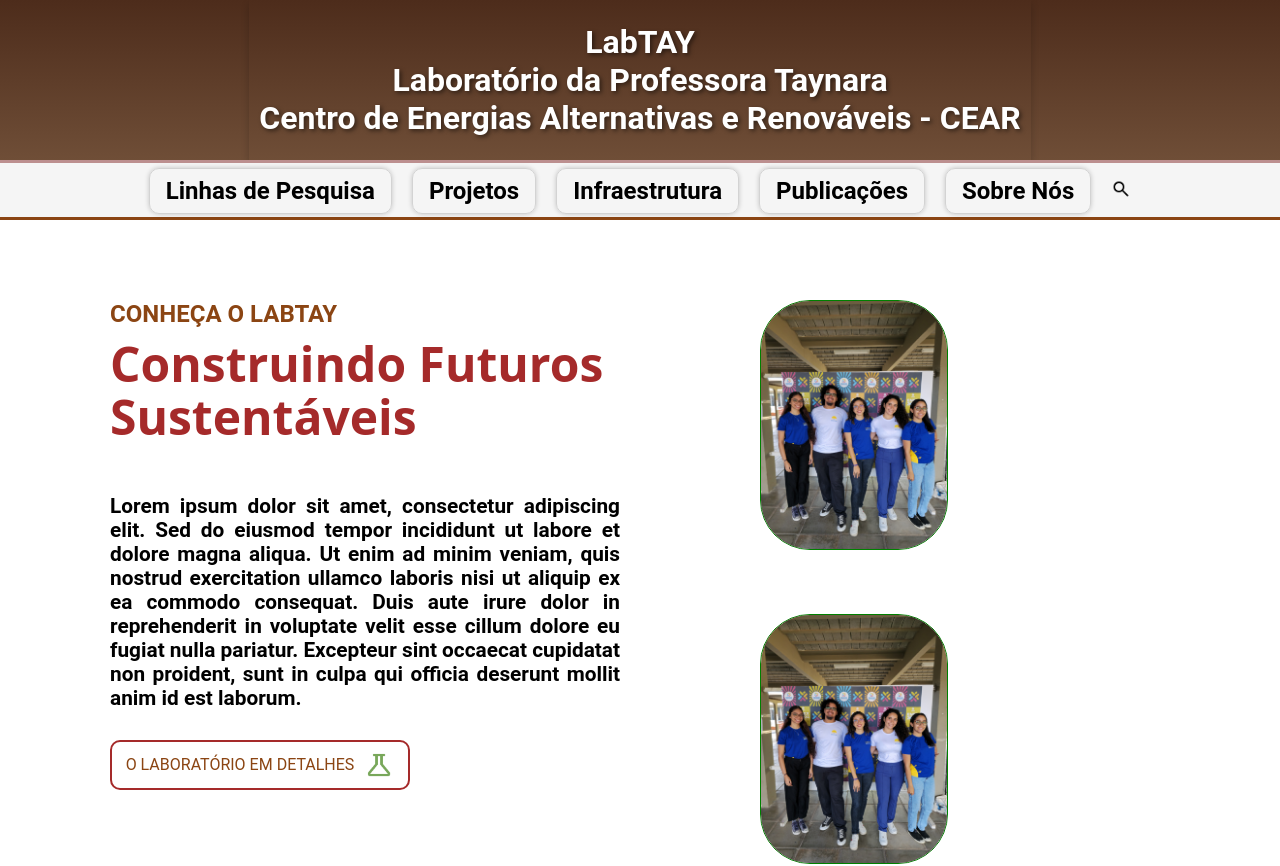
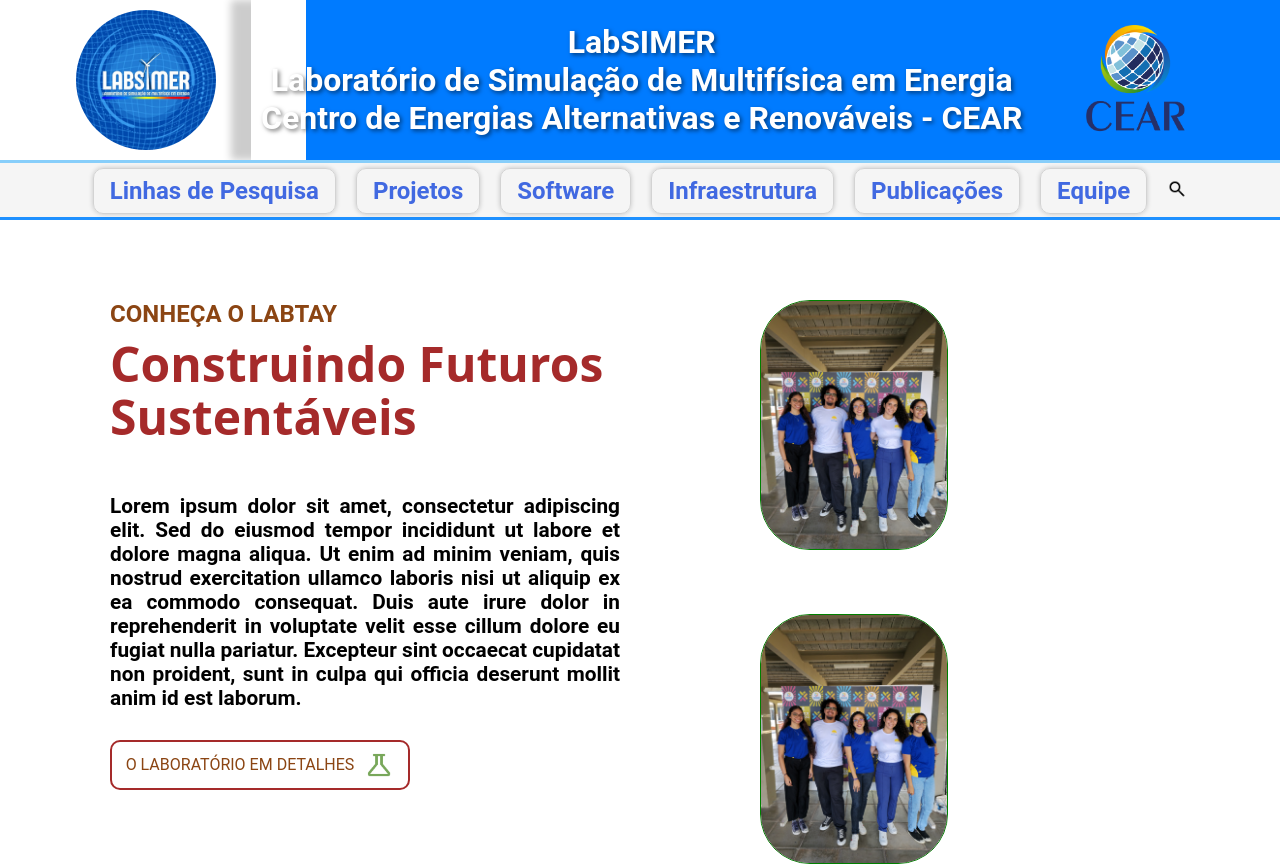
Before and after one commit to LinconRozendo/labsimer, a Next.js app: page / in a window 1280 px wide. Shown: the top 866 px of the page. Built offline with nearby package versions, Linux system fonts and the light colour scheme; a web font is replaced by a local one.

Commit message:
readequação das cores no header e navbar

```diff
--- a/src/components/HeaderBox/HeaderBox.jsx
+++ b/src/components/HeaderBox/HeaderBox.jsx
@@ -7,9 +7,9 @@ export default function HeaderBox() {
 
         <div className={styles.headerDiv}>
 
-          {/*<img
+          <img
             className={styles.logoLabFilm}
-            src="/logolabfilm.png"
+            src="/logo_labsimer.jpg"
 
             alt={'Photo initial'}
             style={{
@@ -17,17 +17,17 @@ export default function HeaderBox() {
                 //width: user.imageSize,
                 //height: user.imageSize
             }}
-          />*/}
+          />
 
 
           <h1 className={styles.headerTitle}>
-            LabTAY <br></br> Laboratório da Professora Taynara <br/>
+            LabSIMER <br></br> Laboratório de Simulação de Multifísica em Energia <br/>
             Centro de Energias Alternativas e Renováveis - CEAR
           </h1>
 
-          {/*<img
+          <img
             className={styles.logoCreditacao}
-            src="/logocreditacao.jpeg"
+            src="/cear_logo.png"
 
             alt={'Photo initial'}
             style={{
@@ -35,7 +35,7 @@ export default function HeaderBox() {
                 //width: user.imageSize,
                 //height: user.imageSize
             }}
-          />*/}
+          />
 
         </div>
 
--- a/src/components/HeaderBox/HeaderBox.module.css
+++ b/src/components/HeaderBox/HeaderBox.module.css
@@ -21,7 +21,7 @@
 
 .headerBox {
     font-family: 'Roboto';
-    background: linear-gradient(to bottom, #4d2c1b, #6f4e37);
+    background: linear-gradient(to left, #007BFF 76.1%, #FFFFFF 23.9%);
 }
 
 .headerTitle {
@@ -31,7 +31,7 @@
     font-size: 2rem;
     margin: 0 25px;
     text-shadow: 2px 2px 4px rgba(0, 0, 0, 0.5); /* Sombra do texto */
-    box-shadow: 0 4px 8px rgba(0, 0, 0, 0.2); /* Sombra do contêiner */
+    box-shadow: -20px 0 8px rgba(0, 0, 0, 0.2); /* Sombra do contêiner */
     padding: 10px; /* Adiciona um pouco de espaço interno para melhorar a aparência */
 }
 
@@ -46,12 +46,16 @@
 
 .logoLabFilm {
     width: auto;
-    margin: 25px;
+    margin: 10px;
+    border-radius: 100px;
 }
 
 .logoCreditacao {
     width: auto;
     margin: 25px;
-    border: 4px solid #2E8B57;
     border-radius: 10px;
 }
+
+.headerLogoImg {
+    background-color: black;
+}
--- a/src/components/NavBarBox/NavBarBox.jsx
+++ b/src/components/NavBarBox/NavBarBox.jsx
@@ -42,12 +42,14 @@ const NavBar = () => {
         >
           <Link className={styles.linkItem} href="/Projetos">Projetos</Link>
           <ul className={`${styles.dropdown} ${dropdownOpen.Serviços ? styles.open : ''}`}>
-            <li><Link href="/produtos/ensino">Serviços 1</Link></li>
+            <li><Link href="/produtos/ensino">Pesquisa</Link></li>
+            <li><Link href="/produtos/ensino">Extensão</Link></li>
           </ul>
         </li>
+        <li><Link className={styles.linkItem} href="/software">Software</Link></li>
         <li><Link className={styles.linkItem} href="/infraestrutura">Infraestrutura</Link></li>
         <li><Link className={styles.linkItem} href="/equipe-tecnica">Publicações</Link></li>
-        <li><Link className={styles.linkItem} href="/sobre-nos">Sobre Nós</Link></li>
+        <li><Link className={styles.linkItem} href="/sobre-nos">Equipe</Link></li>
         <li className={styles.searchContainer}>
           <button onClick={toggleSearch} className={styles.searchIcon}>
             <img
--- a/src/components/NavBarBox/NavBarBox.module.css
+++ b/src/components/NavBarBox/NavBarBox.module.css
@@ -24,8 +24,8 @@
     padding: 0.3rem;
     font-weight: bold;
     font-size: 1.5rem;
-    border-top: 3px solid rosybrown;
-    border-bottom: 3px solid saddlebrown;
+    border-top: 3px solid lightskyblue;
+    border-bottom: 3px solid dodgerblue;
     background-color: whitesmoke;
     margin: 0 auto;
 }
@@ -44,7 +44,7 @@
 }
 
 .navList li a {
-    color: black;
+    color: royalblue;
     text-decoration: none;
     padding: 0.5rem 1rem;
     display: block;
@@ -82,13 +82,13 @@
 }
 
 .dropdown li a:hover {
-  background-color: brown;
-  color: white;
+  background-color: lightblue;
+  color: mediumblue;
 }
 
 .linkItem:hover {
-  background-color: brown;
-  color: white;
+  background-color: lightsteelblue;
+  color: mediumblue;
   font-weight: bold;
 }
 
```
Also changed, not shown: public/logo_labsimer.jpg (added).
